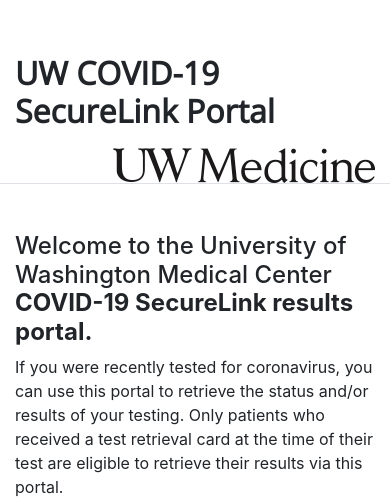
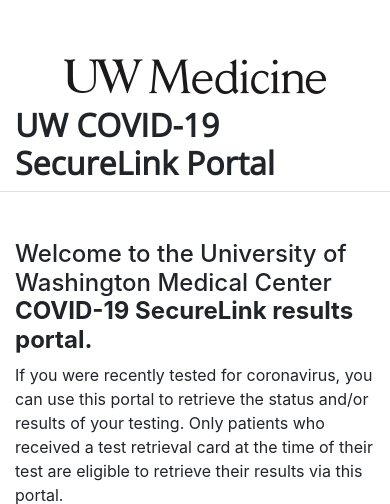
Before and after one commit to kamaal44/securelink, a Flask app: page / in a window 390 px wide. Shown: the top 504 px of the page. Run offline with Flask 2, Linux system fonts and the light colour scheme; some libraries are stand-ins or nearby versions.

Commit message:
improve mobile handling somewhat

```diff
--- a/templates/layout.html
+++ b/templates/layout.html
@@ -35,11 +35,11 @@
 
   <div id="main" class="container">
     <div class="row border-bottom">
-      <div class="col-md-8">
+      <div class="col-md-8 order-2 order-md-1">
         <h2 class='mt-1'>UW COVID-19 SecureLink Portal</h2>
       </div>
-      <div class="col-md-4">
-        <img src='/static/img/UWMedicine_Logo_blk.png' class="float-right mt-2"/>
+      <div class="col-md-4 order-1 order-md-2 text-center">
+        <img src='/static/img/UWMedicine_Logo_blk.png' class="mt-2 mb-2"/>
       </div>
     </div>
     <div class="row justify-content-md-center mt-5">
```
